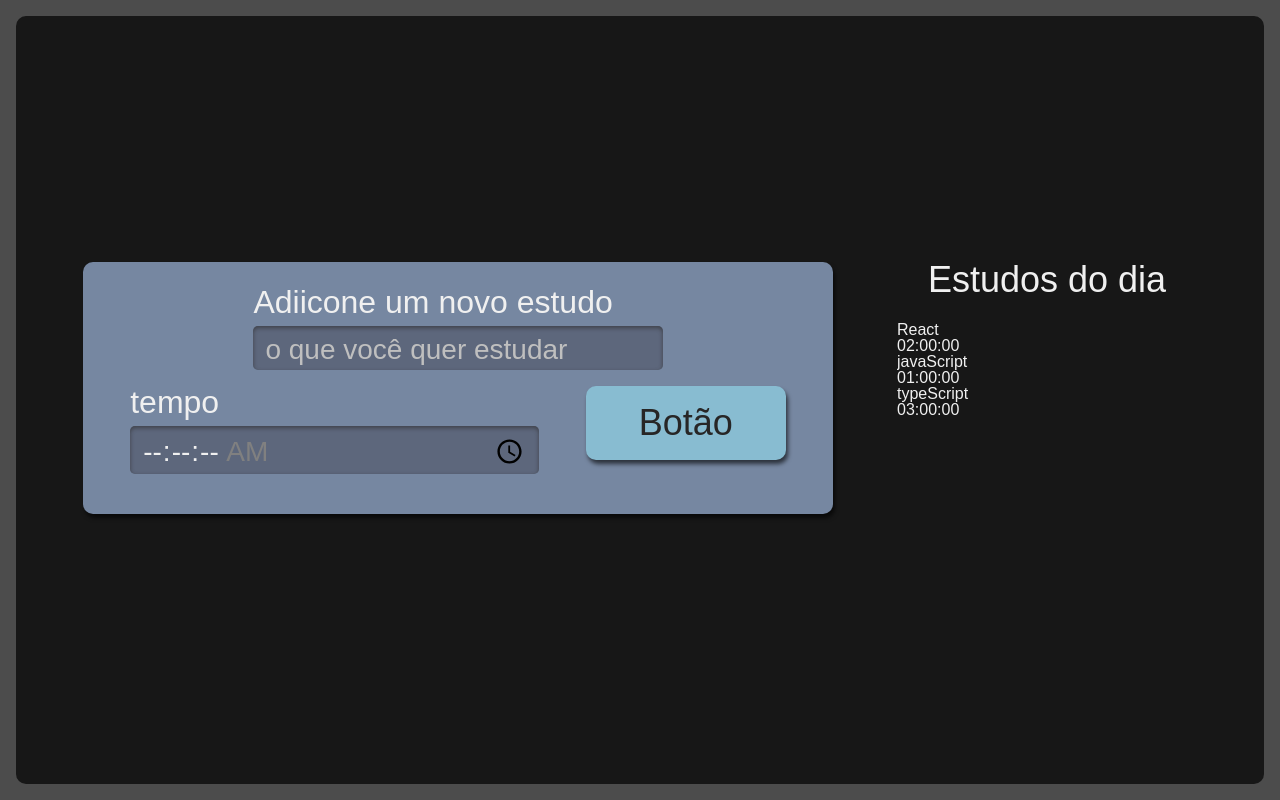
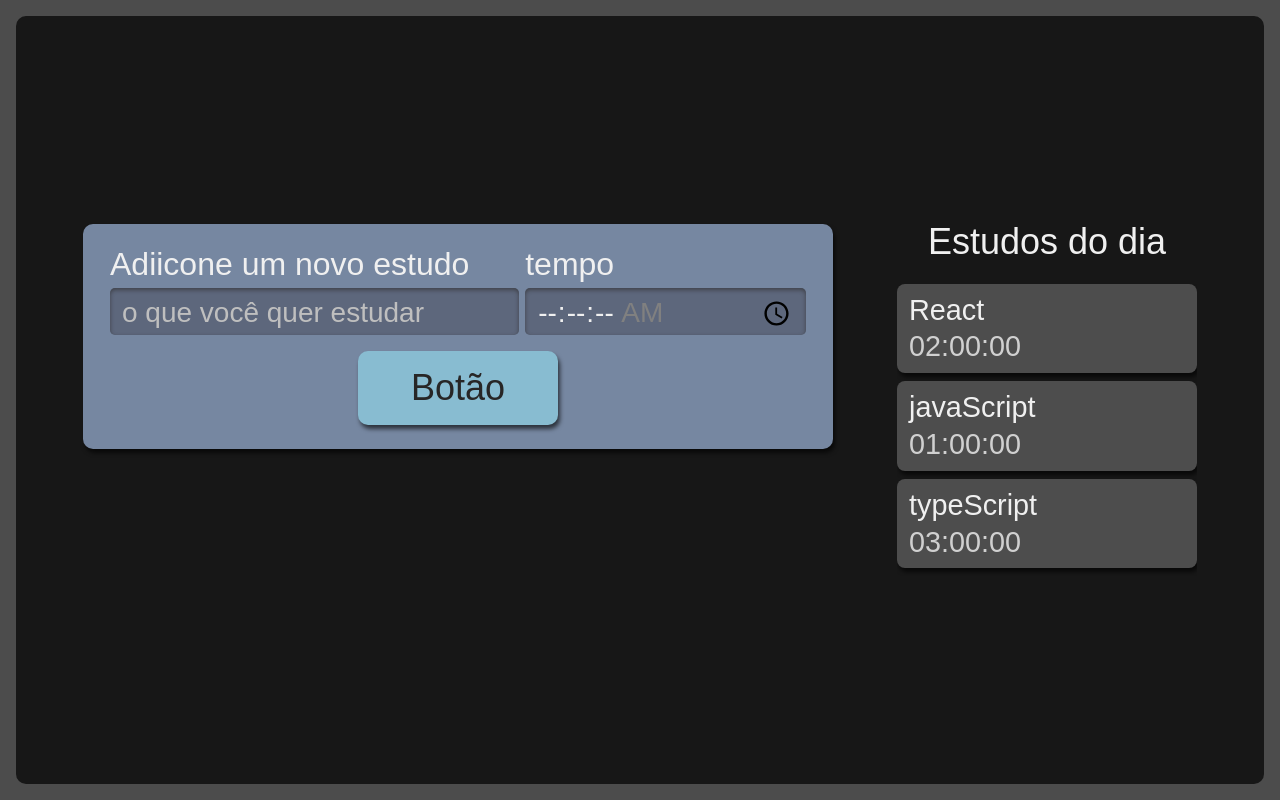
Before and after one commit to fabioMacieira16/FundamentosReactAlura, a React (Create React App) app in the folder alura-studies/: page / in a window 1280 px wide. Built offline with nearby package versions, Linux system fonts and the light colour scheme.

Commit message:
refactor: style components

```diff
--- a/alura-studies/package.json
+++ b/alura-studies/package.json
@@ -41,6 +41,7 @@
     ]
   },
   "devDependencies": {
-    "sass": "^1.51.0"
+    "sass": "^1.51.0",
+    "typescript-plugin-css-modules": "^3.4.0"
   }
 }
--- a/alura-studies/src/components/Button/index.tsx
+++ b/alura-studies/src/components/Button/index.tsx
@@ -1,9 +1,9 @@
 import React from "react"
-import './style.scss'
+import Style from './Button.module.scss'
 class Button extends React.Component {
     render() {
         return (
-            <button className="botao">
+            <button className={Style.botao}>
                 Botão
             </button>
         )
--- a/alura-studies/src/components/Form/index.tsx
+++ b/alura-studies/src/components/Form/index.tsx
@@ -1,12 +1,11 @@
 import React from "react"
 import Button from "../Button"
-import './style.scss'
-
+import Style from './Form.module.scss'
 class Form extends React.Component {
     render() {
         return (
-            <form className="novaTarefa">
-                <div className="inputContainer">
+            <form className={Style.novaTarefa}>
+                <div className={Style.inputContainer}>
                     <label htmlFor="tarefa">
                         Adiicone um novo estudo
                     </label>
@@ -18,7 +17,7 @@
                         required
                     />
                 </div>
-                <div className="inputContainer">
+                <div className={Style.inputContainer}>
                     <label htmlFor="tempo">
                         tempo
                     </label>
@@ -31,9 +30,7 @@
                         required
                     />
                 </div>
-                <div>
-                    <Button></Button>
-                </div>
+                <Button />
             </form>
         )
     }
--- a/alura-studies/src/components/List/index.tsx
+++ b/alura-studies/src/components/List/index.tsx
@@ -1,5 +1,5 @@
 import React from "react"
-import './style.scss'
+import Style from './List.module.scss'
 
 function List() {
 
@@ -15,11 +15,11 @@
     }]
 
     return (
-        <aside className="listaTarefas">
+        <aside className={Style.listaTarefas}>
             <h2>Estudos do dia</h2>
             <ul>
                 {tasks.map((item, index) => (
-                    <li key={index}>
+                    <li key={index} className={Style.item}>
                         <h3>{item.task}</h3>
                         <span>{item.time}</span>
                     </li>
--- a/alura-studies/src/components/pages/App.tsx
+++ b/alura-studies/src/components/pages/App.tsx
@@ -1,10 +1,10 @@
 import Form from '../Form'
 import List from '../List'
-import './style.scss'
+import Style from './App.module.scss'
 
 function App() {
   return (
-    <div className="AppStyle">
+    <div className={Style.AppStyle}>
       <Form />
       <List />
     </div>
--- a/alura-studies/tsconfig.json
+++ b/alura-studies/tsconfig.json
@@ -18,7 +18,8 @@
     "resolveJsonModule": true,
     "isolatedModules": true,
     "noEmit": true,
-    "jsx": "react-jsx"
+    "jsx": "react-jsx",
+    "plugins": [{ "name": "typescript-plugin-css-modules" }]
   },
   "include": [
     "src"
```
Also changed, not shown: alura-studies/src/components/Button/Button.module.scss (renamed from alura-studies/src/components/Button/style.scss), alura-studies/src/components/Form/Form.module.scss (renamed from alura-studies/src/components/Form/style.scss), alura-studies/src/components/List/List.module.scss (renamed from alura-studies/src/components/List/style.scss), alura-studies/src/components/pages/App.module.scss (renamed from alura-studies/src/components/pages/style.scss), 2 other files (tests, documents, lock files or other folders).
